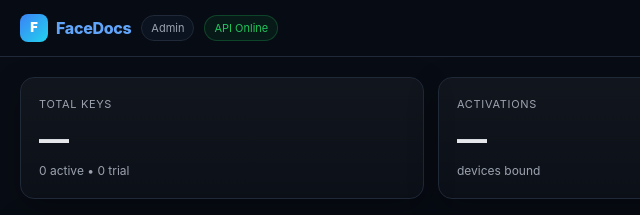
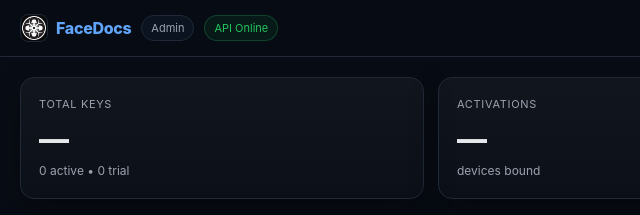
Before and after one commit to Amkushu999/FaceGate_Server, a website: page public/admin.html in a window 1280 px wide. Shown: the top 215 px of the page, 0-640 px from the left. Drawn offline with Linux system fonts and the light colour scheme; no server answers; sample sign-in values are in the browser's storage.

Commit message:
Replace all F placeholder icons with hydra skull logo (ic_launcher_round.webp) + add favicon

```diff
--- a/public/admin.html
+++ b/public/admin.html
@@ -3,6 +3,7 @@
 <head>
 <meta charset="UTF-8"/>
 <meta name="viewport" content="width=device-width,initial-scale=1"/>
+<link rel="icon" type="image/webp" href="/ic_launcher_round.webp"/>
 <title>Admin — FaceDocs</title>
 <style>
 *{margin:0;padding:0;box-sizing:border-box}
@@ -175,7 +176,7 @@ textarea.input{resize:vertical;min-height:96px}
 <nav class="nav">
   <div style="display:flex;gap:10px;align-items:center">
     <a href="/" style="font-weight:800;letter-spacing:-.02em;display:flex;align-items:center;gap:8px">
-      <span style="width:28px;height:28px;border-radius:8px;background:linear-gradient(135deg,#3b82f6,#22d3ee);display:grid;place-items:center;font-weight:900;color:white;font-size:13px">F</span>
+      <img src="/ic_launcher_round.webp" alt="FaceGate" style="width:28px;height:28px;border-radius:8px;object-fit:cover;background:#0a0a0a;border:1px solid #1f2937;display:block"/>
       FaceDocs
     </a>
     <span class="badge">Admin</span>
```
Also changed, not shown: public/download.html (+2 -1 lines), public/index.html (+1 -0 lines), public/ic_launcher_round.webp (added).
